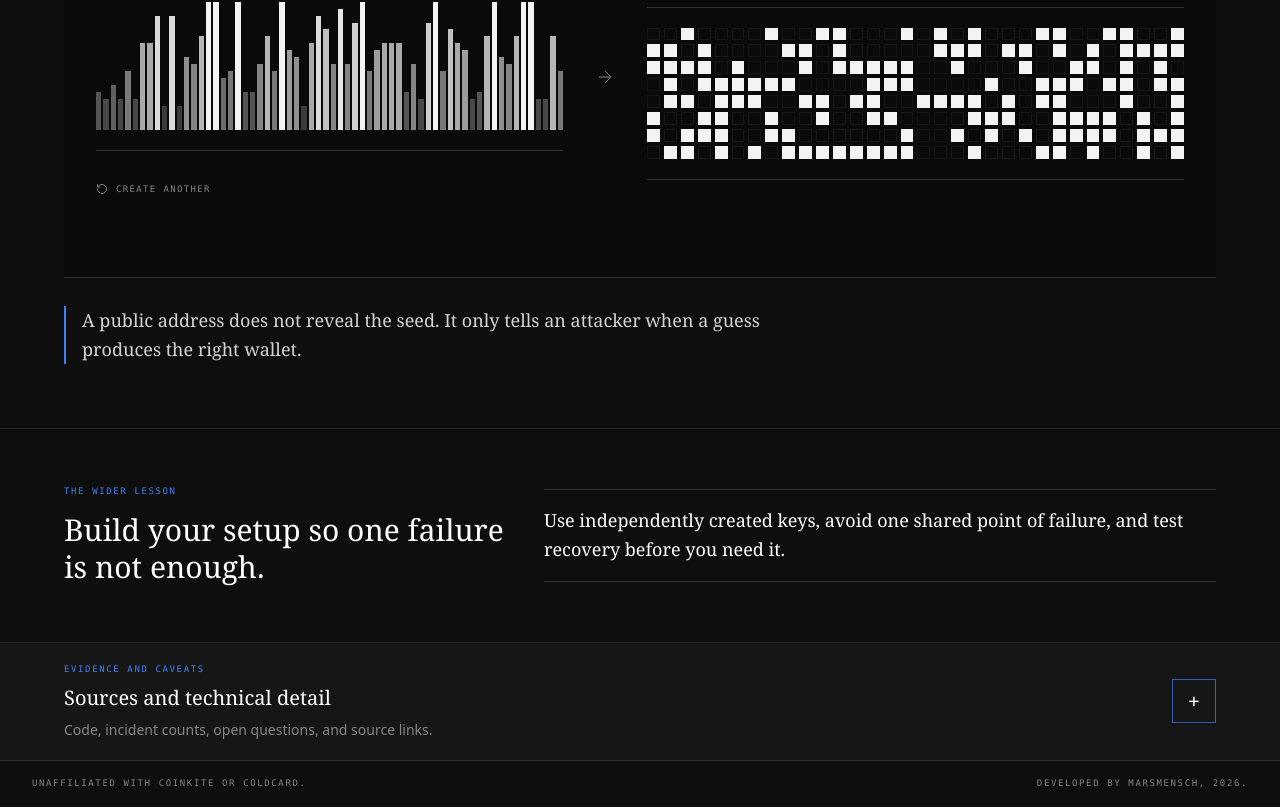
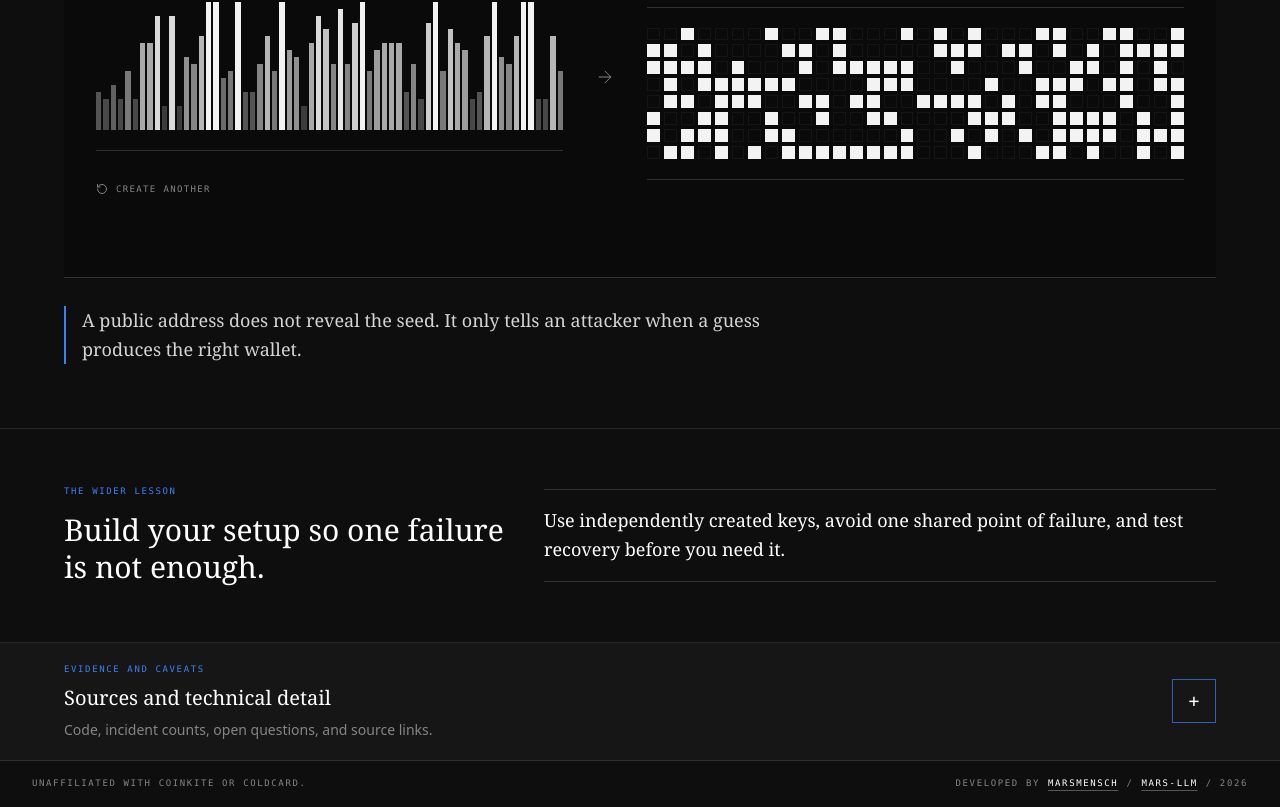
Before and after one commit to mars-llm/coldcard-entropy-collapse, a Next.js app: page / in a window 1280 px wide. Shown: the part 3669-4476 px from the top of the page. Built offline with nearby package versions, Linux system fonts and the light colour scheme.

Commit message:
Link author and organization credits

```diff
--- a/components/EntropyStudy.tsx
+++ b/components/EntropyStudy.tsx
@@ -682,7 +682,17 @@ export function EntropyStudy() {
 
       <footer className="flex flex-col gap-2 px-4 py-4 font-mono text-[9px] uppercase tracking-[0.18em] text-ink-muted sm:flex-row sm:items-center sm:justify-between md:px-8">
         <span>Unaffiliated with Coinkite or COLDCARD.</span>
-        <span>Developed by Marsmensch, 2026.</span>
+        <span className="flex flex-wrap items-center gap-x-2">
+          <span>Developed by</span>
+          <a href="https://github.com/marsmensch" target="_blank" rel="noreferrer" className="text-white underline decoration-white/30 underline-offset-4 transition-colors hover:text-accent">
+            Marsmensch
+          </a>
+          <span>/</span>
+          <a href="https://github.com/mars-llm" target="_blank" rel="noreferrer" className="text-white underline decoration-white/30 underline-offset-4 transition-colors hover:text-accent">
+            mars-llm
+          </a>
+          <span>/ 2026</span>
+        </span>
       </footer>
     </div>
   );
```
